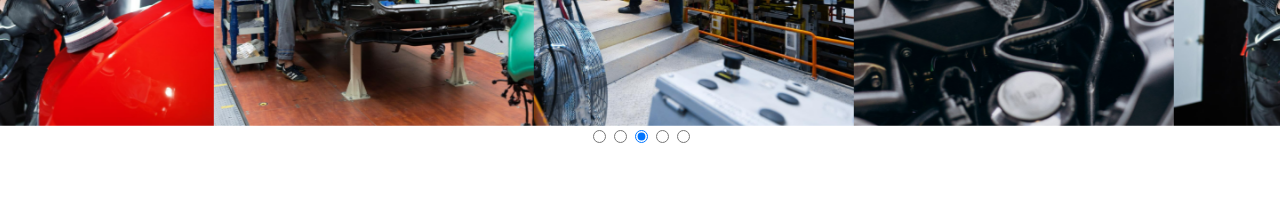
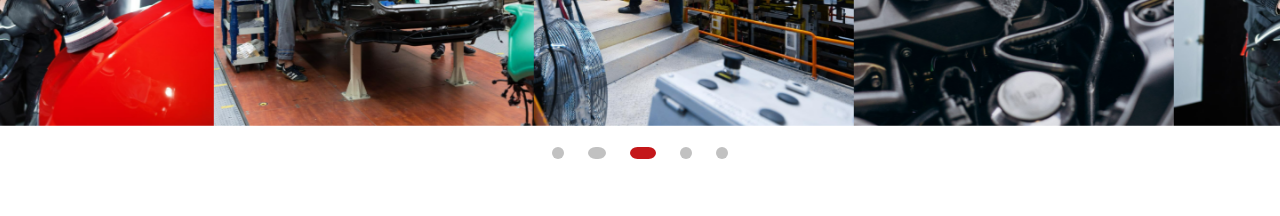
Before and after one commit to mukullmennr/renew-automotive, a Next.js app: page /about-us in a window 1280 px wide. Shown: the part 1780-1996 px from the top of the page. Built offline with nearby package versions, Linux system fonts and the light colour scheme.

Commit message:
about us gallery

```diff
--- a/src/app/components/About/about.module.scss
+++ b/src/app/components/About/about.module.scss
@@ -46,6 +46,7 @@
 
 				font-weight: 600;
 				transition: border-color 300ms;
+				color: var(--color);
 
 				svg {
 					path {
@@ -153,6 +154,7 @@
 
 			.image {
 				img {
+					width: 100%;
 					height: 100%;
 					object-fit: cover;
 				}
@@ -264,6 +266,7 @@
 
 			.image {
 				img {
+					width: 100%;
 					height: 100%;
 					object-fit: cover;
 				}
--- a/src/app/components/about-us/Carousel/Images/Image.tsx
+++ b/src/app/components/about-us/Carousel/Images/Image.tsx
@@ -152,12 +152,14 @@ const Image = () => {
 
 		for (let i = 0; i < imageControlCount; i++) {
 			buttons.push(
-				<input
-					type="radio"
+				<button
+					aria-label={`image-${i + imageDisplayCount}`}
 					key={`button-${i}`}
 					onClick={() => handleImageControl(i)}
-					checked={active == i ? true : false}
-				/>
+					className={`${active == i ? styles.active : ""}`}
+				>
+					<span></span>
+				</button>
 			);
 		}
 
--- a/src/app/components/about-us/Carousel/Images/image.module.scss
+++ b/src/app/components/about-us/Carousel/Images/image.module.scss
@@ -49,5 +49,46 @@
 
 	.images_control {
 		text-align: center;
+		margin-block-start: 1rem;
+
+		button {
+			--bg: #c1c1c1;
+			--w: 0.5rem;
+
+			cursor: pointer;
+			background: transparent;
+
+			display: inline-flex;
+			border: 0;
+			padding: 0;
+
+			margin-inline: 0.75em;
+
+			span {
+				--w: 0.75rem;
+
+				display: inline-block;
+
+				width: var(--w);
+				height: 0.75rem;
+
+				align-items: center;
+
+				background-color: var(--bg);
+
+				border-radius: 50%;
+
+				transition: width 200ms, border-radius 200ms;
+			}
+
+			&.active {
+				--bg: var(--accent);
+
+				span {
+					--w: 2rem;
+					border-radius: 10px;
+				}
+			}
+		}
 	}
 }
```
